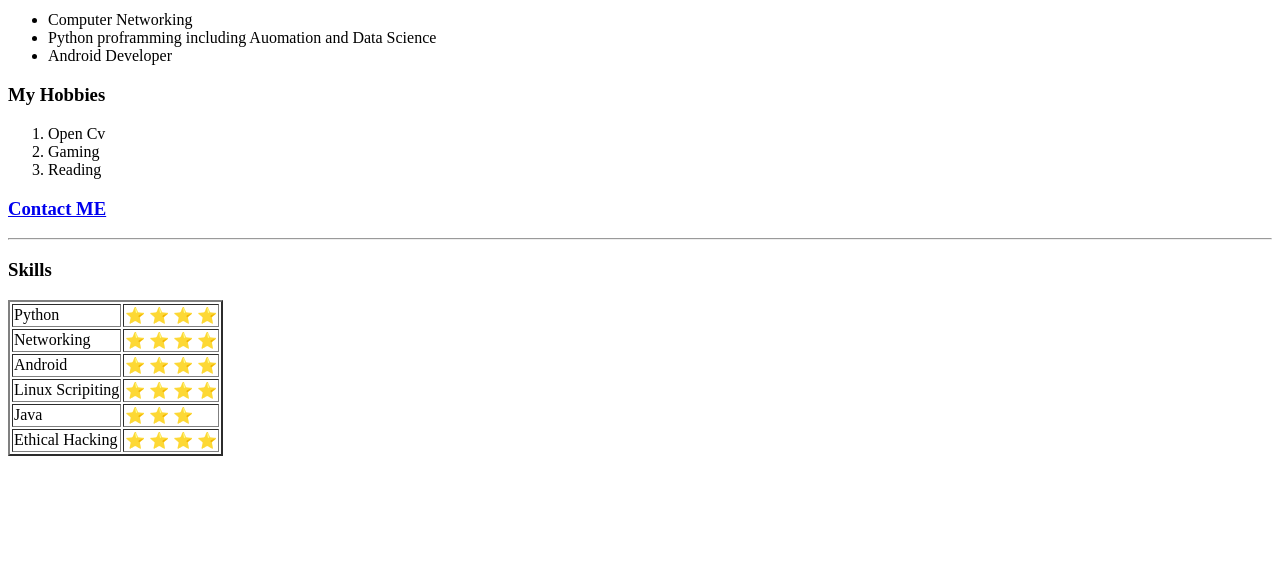
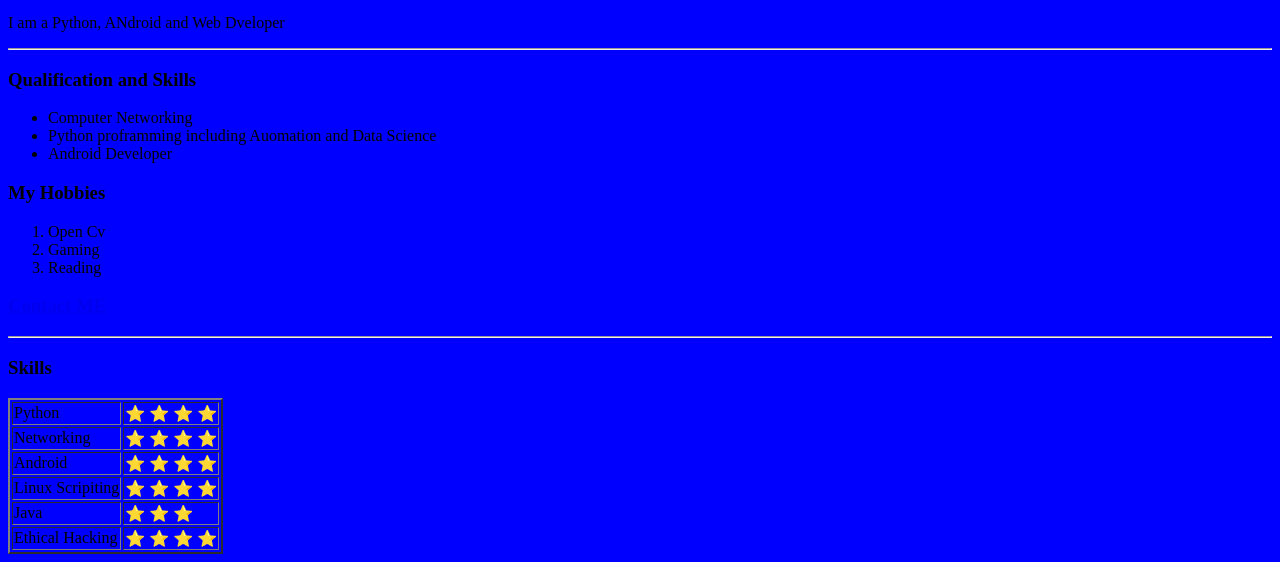
Before and after one commit to aniaddi/cv, a plain HTML site: page index.html in a window 1280 px wide. Shown: the part 412-974 px from the top of the page. Before the commit the page ends 876 px from the top, so only its background shows below. Drawn offline with Linux system fonts and the light colour scheme.

Commit message:
Update index.html

```diff
--- a/index.html
+++ b/index.html
@@ -8,7 +8,7 @@
 
 
 
-<body>
+<body style = "background-color: blue;>
   <table cellspacing="20">
     <tr>
 
```
